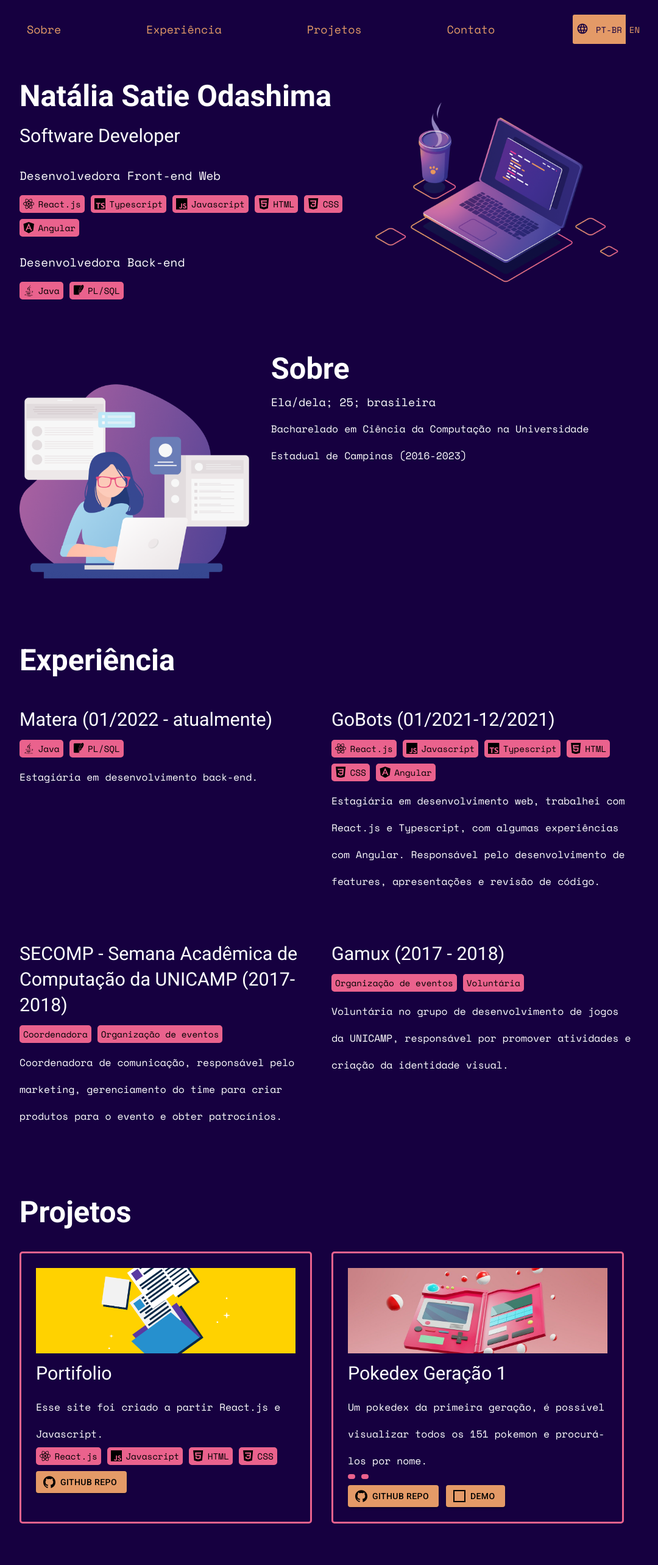
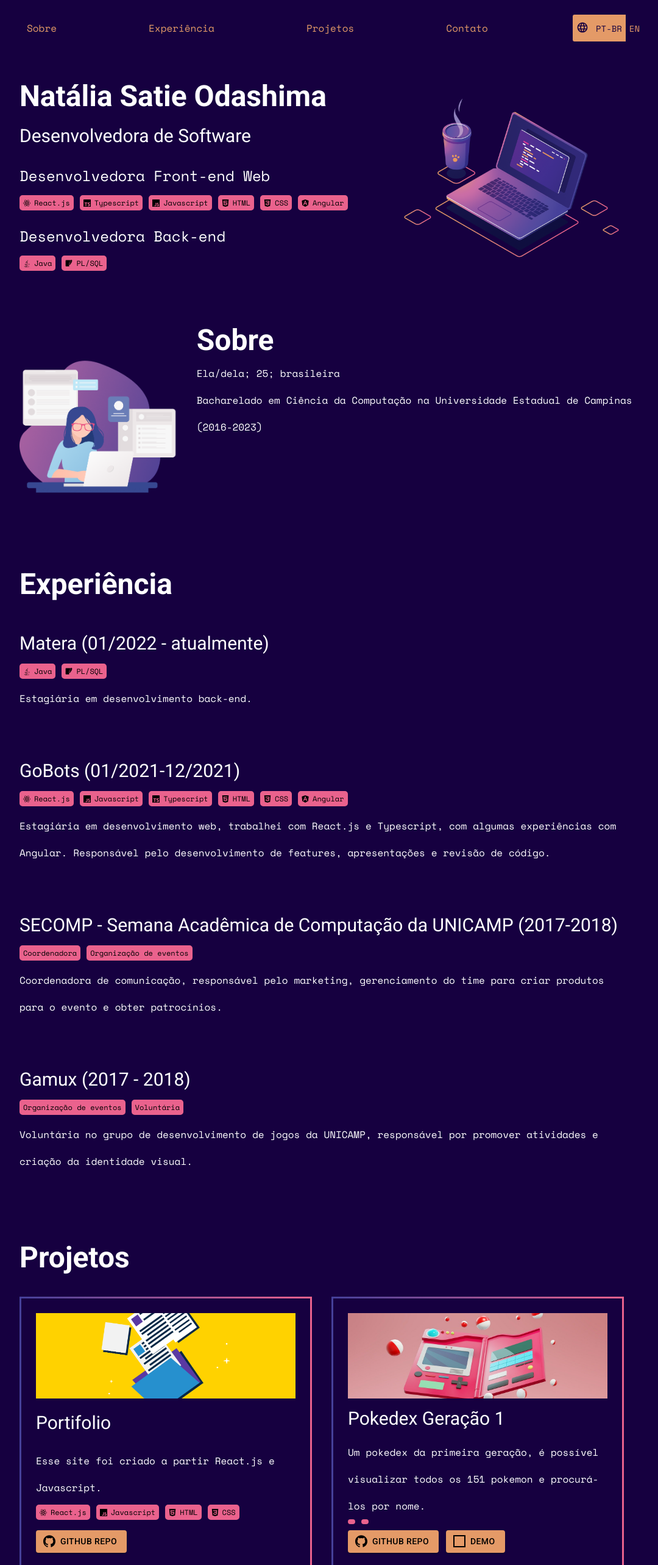
Before and after one commit to NatSatie/portifolio, a React (Create React App) app: page / in a window 1280 px wide. Shown: the top 2566 px of the page at 61% size, without its empty margins (96-1176 px from the left). Built offline with nearby package versions, Linux system fonts and the light colour scheme.

Commit message:
add fixzes in font

```diff
--- a/src/components/Content/Experience/Experience.js
+++ b/src/components/Content/Experience/Experience.js
@@ -1,5 +1,5 @@
 import { useTranslation } from 'react-i18next';
-import { GridContainer, Container, Title, SkillDiv, Description, Subtitle, ExperienceContainer} from './../GeneralStyle';
+import { CollumnContainer, Container, Title, SkillDiv, Description, Subtitle, ExperienceContainer} from './../GeneralStyle';
 import SkillTag from '../../SkillTag/SkillTag';
 import { SiReact, SiTypescript,SiJavascript, SiCss3, SiHtml5, SiAngular, SiJava, SiSqlite } from "react-icons/si";
 
@@ -80,7 +80,7 @@
   return (
     <Container isColumn>
         <Title>{t('tabs.experience')}</Title>
-        <GridContainer>
+        <CollumnContainer>
           {experience.map( exp =>
             <ExperienceContainer>
               <Subtitle>{exp.name}</Subtitle>
@@ -92,7 +92,7 @@
               </Description>
             </ExperienceContainer>
           )}
-        </GridContainer>
+        </CollumnContainer>
     </Container>
   );
 }
--- a/src/components/Content/GeneralStyle.js
+++ b/src/components/Content/GeneralStyle.js
@@ -3,7 +3,7 @@
 
 export const Title = styled.div`
     font-family: Roboto;
-    font-size: calc(36px + 1vw);
+    font-size: 48px;
     font-style: normal;
     font-weight: 700;
     line-height: 40px;
@@ -15,7 +15,7 @@
 
 export const Subtitle = styled.div`
     font-family: Roboto;
-    font-size: calc(24px + 0.5vw);
+    font-size: 30px;
     font-style: normal;
     font-weight: 400;
     line-height: 42px;
@@ -27,7 +27,7 @@
 
 export const SecondaryTitle = styled.div`
     font-family: Space Mono;
-    font-size: calc(18px + 0.1vw);
+    font-size: 24px;
     font-style: normal;
     font-weight: 400;
     line-height: 5vh;
@@ -39,7 +39,7 @@
 
 export const SecondarySubtitle = styled.div`
     font-family: Roboto;
-    font-size: calc(16px + 0.1vw);
+    font-size: 16px;
     font-style: normal;
     font-weight: 700;
     line-height: 38px;
@@ -50,7 +50,7 @@
 
 export const Info = styled.div`
     font-family: Space Mono;
-    font-size: calc(12px + 0.5vw);
+    font-size: 16px;
     font-style: normal;
     font-weight: 400;
     line-height: 44px;
@@ -61,7 +61,7 @@
 
 export const Description = styled.div`
     font-family: Space Mono;
-    font-size: calc(10px + 0.5vw);
+    font-size: 16px;
     font-style: normal;
     font-weight: 400;
     line-height: 44px;
@@ -80,9 +80,12 @@
     display: flex;
     flex-direction: column;
     margin: 32px 32px 32px 0;
-    border: 3px solid ${color.basic.pink};
+    border: 3px solid;
+    border-image-slice: 1;
+    border-image-source: linear-gradient(to left, ${color.basic.pink}, ${color.basic.purple});
     border-radius:5px;
     padding: 24px;
+    justify-content: space-between;
 `;
 
 
@@ -112,7 +115,11 @@
 export const CollumnContainer = styled.div`
   display: flex;
   flex-direction: column;
-  width: 70%;
+  width:${props => props.isShared ? "75%" : "100%"};
+
+  @media only screen and (max-width: 900px) {
+    width: 100%;
+  }
 `;
 
 export const RowContainer = styled.div`
--- a/src/components/Content/Introduction/Introduction.js
+++ b/src/components/Content/Introduction/Introduction.js
@@ -48,10 +48,10 @@
 
   return (
     <Container>
-        <CollumnContainer>
+        <CollumnContainer isShared>
             <Title>Natália Satie Odashima</Title>
             <Subtitle>
-                Software Developer
+              {t('bio.subtitle')}
             </Subtitle>
             <SecondaryTitle>
                 {t('bio.front')}
--- a/src/components/Main/MainStyle.js
+++ b/src/components/Main/MainStyle.js
@@ -38,6 +38,6 @@
     font-family: 'Space Mono', monospace;
     color: ${color.basic.orange};
     cursor: pointer;
-    font-size: calc(12px + 0.5vw);
+    font-size: 16px;
     padding: 10px 12px;
 `;
--- a/src/components/SkillTag/SkillTagStyle.js
+++ b/src/components/SkillTag/SkillTagStyle.js
@@ -9,7 +9,7 @@
     justify-content: space-between;
     color: black;
     background-color: ${color.basic.pink};
-    font-size: calc(12px + 0.5vw);
+    font-size: 12px;
     padding: 2px 4px;
     align-items: center;
     margin: 0 10px 10px 0 ;
@@ -17,7 +17,7 @@
 
 export const Paragraph = styled.div`
     font-family: Space Mono;
-    font-size: calc(8px + 0.5vw);
+    font-size: 12px;
     font-style: normal;
     padding: ${props => props.hasIcon ? "0 0 0 6px" : "0"};
     font-weight: 400;
```
